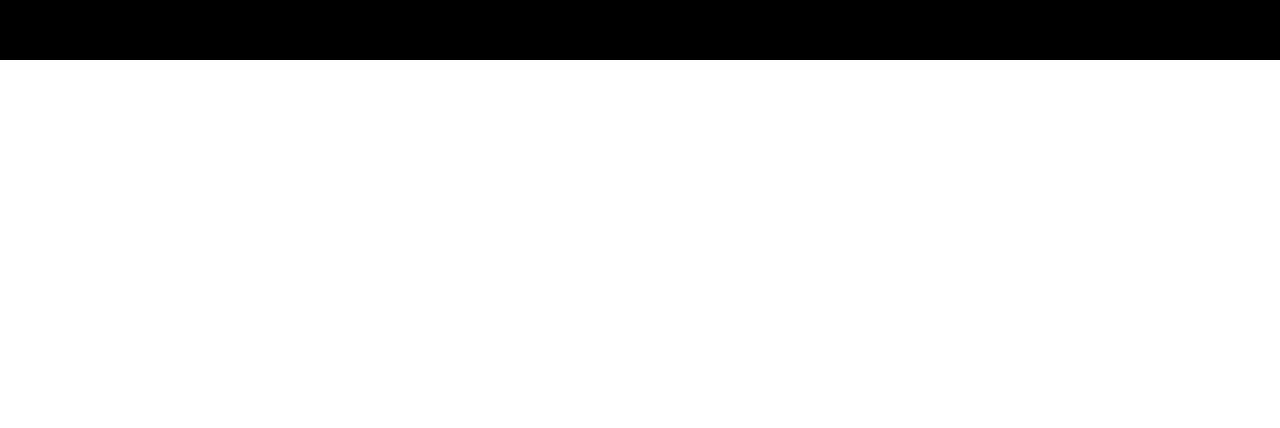
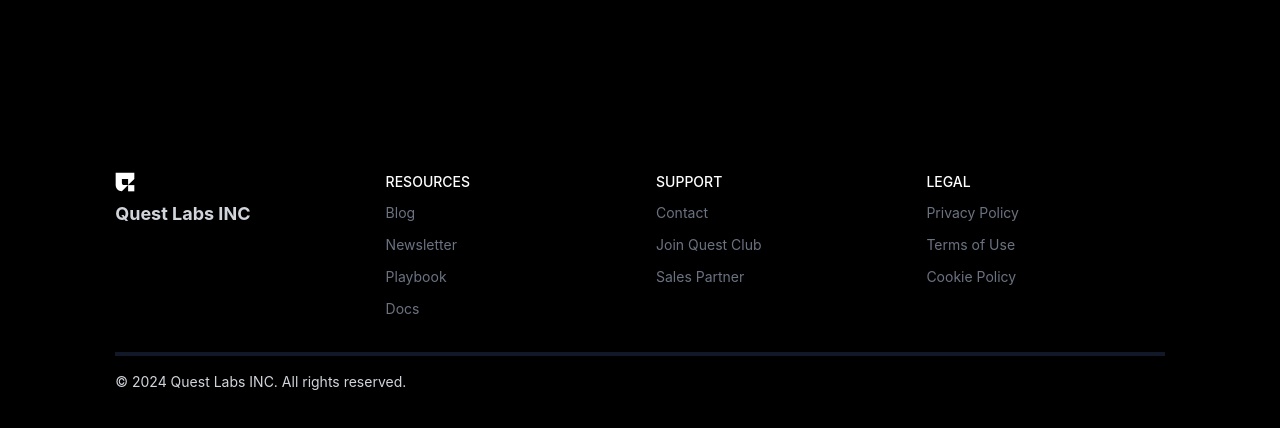
Before and after one commit to AyushiVashisth/quest-labs, a React (Create React App) app: page / in a window 1280 px wide. Shown: the part 740-1168 px from the top of the page. Before the commit the page ends 800 px from the top, so only its background shows below. Built offline with nearby package versions, Linux system fonts and the light colour scheme.

Commit message:
create footer

```diff
--- a/src/Routes/AllRoutes.jsx
+++ b/src/Routes/AllRoutes.jsx
@@ -2,6 +2,7 @@
 import { BrowserRouter, Route, Routes } from "react-router-dom";
 import LandingPage from "../pages/LandingPage";
 import Navbar from "../components/Navbar";
+import Footer from "../components/Footer";
 
 const AllRoutes = () => {
   return (
@@ -10,6 +11,7 @@
       <Routes>
         <Route path="/" element={<LandingPage />} />
       </Routes>
+      <Footer/>
     </BrowserRouter>
   );
 };
--- /dev/null
+++ b/src/components/Footer.jsx
@@ -0,0 +1,139 @@
+import React from "react";
+
+const Footer = () => {
+  return (
+    <footer className="bg-black text-gray-300 py-8 md:py-28">
+      <div className="container mx-auto grid grid-cols-1 gap-8 md:grid-cols-2 lg:grid-cols-4 w-11/12 lg:w-[82%]">
+        <div className="col-span-1 lg:col-span-1">
+          <svg width="20" height="20" viewBox="0 0 20 20" fill="none">
+            <path
+              d="M19.3333 0.666748V6.88897L13.1111 13.1112V6.88897H6.88885V10.9969C6.88885 12.1649 7.83514 13.1112 9.00311 13.1112H13.1111L6.88885 19.3334C3.45237 19.3334 0.666626 16.5477 0.666626 13.1112V0.666748H19.3333Z"
+              fill="white"
+            ></path>
+            <path
+              d="M19.3333 13.1112L13.1111 13.1112L13.1111 19.3334H19.3333V13.1112Z"
+              fill="white"
+            ></path>
+          </svg>
+          <div className="mt-2">
+            <a href="/" className="font-bold text-lg">
+              Quest Labs INC
+            </a>
+          </div>
+        </div>
+
+        <div className="col-span-1 lg:col-span-1">
+          <h4 className="text-sm font-medium uppercase mb-2 text-white">
+            Resources
+          </h4>
+          <ul className="space-y-2">
+            <li>
+              <a
+                href="/blog"
+                className="hover:text-white hover:underline text-sm text-gray-500"
+              >
+                Blog
+              </a>
+            </li>
+            <li>
+              <a
+                href="/newsletter"
+                className="hover:text-white hover:underline text-sm text-gray-500"
+              >
+                Newsletter
+              </a>
+            </li>
+            <li>
+              <a
+                href="/playbook"
+                className="hover:text-white hover:underline text-sm text-gray-500"
+              >
+                Playbook
+              </a>
+            </li>
+            <li>
+              <a
+                href="/docs"
+                className="hover:text-white hover:underline text-sm text-gray-500"
+              >
+                Docs
+              </a>
+            </li>
+          </ul>
+        </div>
+
+        <div className="col-span-1 lg:col-span-1">
+          <h4 className="text-sm font-medium uppercase mb-2 text-white">
+            Support
+          </h4>
+          <ul className="space-y-2">
+            <li>
+              <a
+                href="/contact"
+                className="hover:text-white hover:underline text-sm text-gray-500"
+              >
+                Contact
+              </a>
+            </li>
+            <li>
+              <a
+                href="/join-quest-club"
+                className="hover:text-white hover:underline text-sm text-gray-500"
+              >
+                Join Quest Club
+              </a>
+            </li>
+            <li>
+              <a
+                href="/sales-partner"
+                className="hover:text-white hover:underline text-sm text-gray-500"
+              >
+                Sales Partner
+              </a>
+            </li>
+          </ul>
+        </div>
+
+        <div className="col-span-1 lg:col-span-1 ">
+          <h4 className="text-sm font-medium uppercase mb-2 text-white">
+            Legal
+          </h4>
+          <ul className="space-y-2">
+            <li>
+              <a
+                href="/privacy-policy"
+                className="hover:text-white hover:underline text-sm text-gray-500"
+              >
+                Privacy Policy
+              </a>
+            </li>
+            <li>
+              <a
+                href="/terms-of-use"
+                className="hover:text-white hover:underline text-sm text-gray-500"
+              >
+                Terms of Use
+              </a>
+            </li>
+            <li>
+              <a
+                href="/cookie-policy"
+                className="hover:text-white hover:underline text-sm text-gray-500"
+              >
+                Cookie Policy
+              </a>
+            </li>
+          </ul>
+        </div>
+      </div>
+
+      <div className="border-gray-900 border-2 mt-8 mx-auto w-11/12 lg:w-[82%]"></div>
+
+      <p className="mt-4 text-sm text-left mx-auto w-11/12 lg:w-[82%]">
+        © {new Date().getFullYear()} Quest Labs INC. All rights reserved.
+      </p>
+    </footer>
+  );
+};
+
+export default Footer;
```
